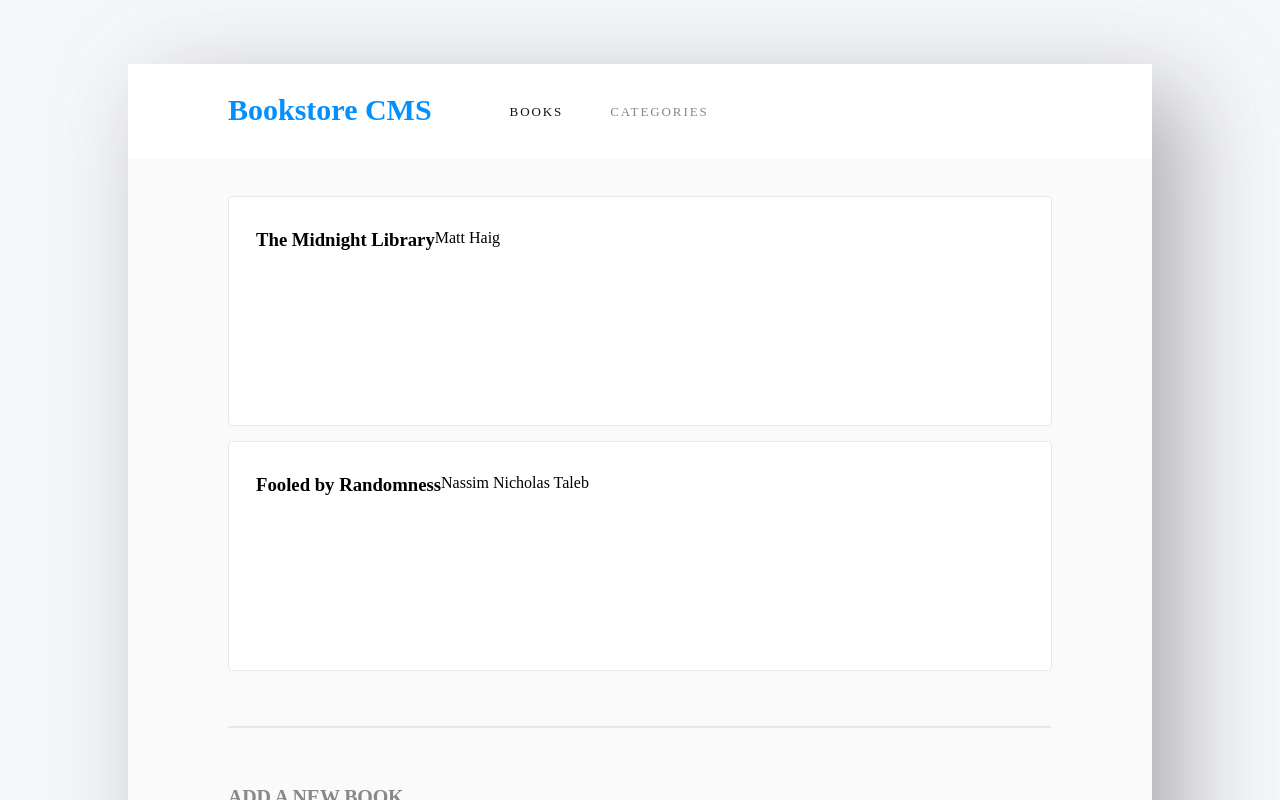
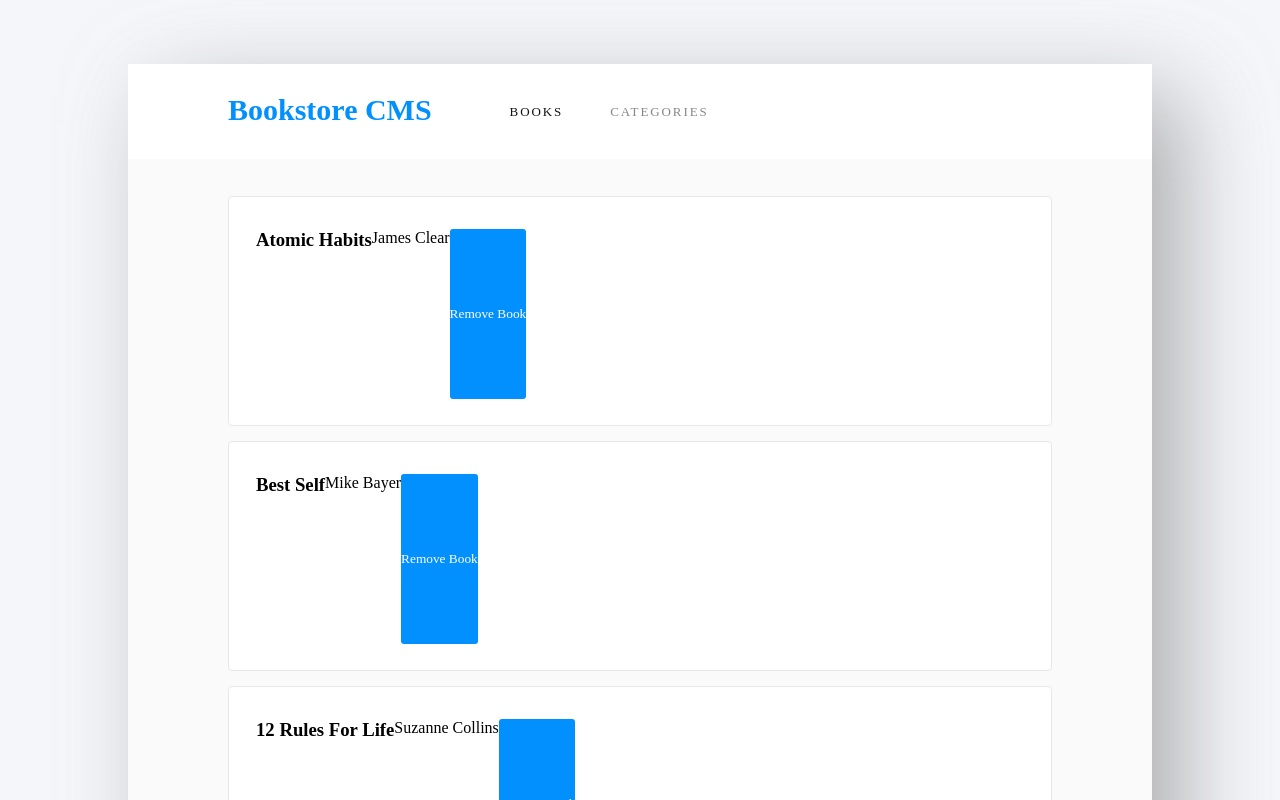
Before and after one commit to NATASHA-ct/DigitalLibrary, a React (Create React App) app: page / in a window 1280 px wide. Shown: the top 800 px of the page. Built offline with nearby package versions, Linux system fonts and the light colour scheme.

Commit message:
Add reducers

```diff
--- a/src/App.js
+++ b/src/App.js
@@ -2,26 +2,13 @@
 import Navbar from './components/Navbar';
 import Book from './components/Book';
 import Category from './components/Category';
-
-const Books = [
-  {
-    id: '1',
-    title: 'The Midnight Library',
-    author: 'Matt Haig',
-  },
-  {
-    id: '2',
-    title: 'Fooled by Randomness',
-    author: 'Nassim Nicholas Taleb',
-  },
-];
 
 function App() {
   return (
     <div className="App">
       <Navbar />
       <Routes>
-        <Route path="/" element={<Book item={Books} />} />
+        <Route path="/" element={<Book />} />
         <Route path="/Category" element={<Category />} />
       </Routes>
     </div>
--- a/src/components/Book.js
+++ b/src/components/Book.js
@@ -1,22 +1,24 @@
 import React from 'react';
-import PropTypes from 'prop-types';
+import { shallowEqual, useSelector } from "react-redux";
 import BookList from './Booklist';
 import Form from './Form';
 
-const Book = (props) => {
-  const { item } = props;
+const Book = () => {
+  const newBook = useSelector((state) => state.books, shallowEqual);
 
   return (
     <ul className="allBooks">
-      {item.map((data) => (
-        <BookList key={data.id} title={data.title} author={data.author} />))}
+      {newBook.map((data) => (
+        <BookList
+          key={data.id}
+          id={data.id}
+          title={data.title}
+          author={data.author}
+        />
+      ))}
       <Form />
     </ul>
   );
 };
 
-Book.propTypes = {
-  item: PropTypes.string.isRequired,
-};
-
 export default Book;
--- a/src/components/Booklist.js
+++ b/src/components/Booklist.js
@@ -1,18 +1,27 @@
 import React from 'react';
 import PropTypes from 'prop-types';
+import { useDispatch } from "react-redux";
+import { removeBook } from "../../redux/Book/book";
 
 const BookList = (props) => {
-  const { title, author } = props;
-
+  const { id, title, author } = props;
+  const dispatch = useDispatch();
+  const clickHandler = () => {
+  dispatch(removeBook(id));
+    };
   return (
-    <li>
-      <h3>{title}</h3>
-      <p>{author}</p>
+    <li className='bookItem'>
+      <h3 className='title'>{title}</h3>
+      <p className='author'>{author}</p>
+      <button className="rmvBtn" type="button" onClick={clickHandler}>
+        Remove Book
+      </button>
     </li>
   );
 };
 
 BookList.propTypes = {
+  id: PropTypes.string.isRequired,
   title: PropTypes.string.isRequired,
   author: PropTypes.string.isRequired,
 };
--- a/src/components/Form.js
+++ b/src/components/Form.js
@@ -1,15 +1,39 @@
 /*eslint-disable */
+import { useDispatch } from "react-redux";
+import { addBook } from "../../redux/Book/book";
 
-const Form = () => (
+const Form = () => {
+  const dispatch = useDispatch();
+  const addBookHandler = (e) => {
+    e.preventDefault();
+    const title = e.target[0].value;
+    const author = e.target[1].value;
+    dispatch(addBook(title, author));
+  };
+  return (
     <div className="formcontainer">
       <div className="Line"></div>
-    <form className="form">
+      <form className="form" onSubmit={addBookHandler}>
         <h2 className="form-hd">ADD A NEW BOOK</h2>
         <div className="all-inputs">
-        <input className="inputTittle" type="text" placeholder="Book title" />
-        <select className="inputCategories" disabled selected>
-          <option value="" className="catoption">Categories</option>
+          <input
+            onChange={() => {}}
+            className="inputTittle"
+            type="text"
+            placeholder="Book title"
+          />
+
+          <select
+            onChange={() => {}}
+            className="inputCategories"
+            disabled
+            selected
+          >
+            <option value="" className="catoption">
+              Categories
+            </option>
           </select>
+
           <button className="addbtn" type="submit">
             ADD BOOK
           </button>
@@ -17,5 +41,6 @@
       </form>
     </div>
   );
+};
 
 export default Form;
--- /dev/null
+++ b/src/redux/Book/book.js
@@ -0,0 +1,57 @@
+import { v4 as rid } from "uuid";
+
+const LOAD = "bookStore/book/LOAD_BOOK";
+const ADD = "bookStore/book/ADD_BOOK";
+const REMOVE = "bookStore/book/REMOVE_Book";
+
+const newBook = [
+  {
+    id: rid(),
+    title: "Atomic Habits",
+    author: "James Clear",
+  },
+  {
+    id: rid(),
+    title: "Best Self",
+    author: "Mike Bayer",
+  },
+  {
+    id: rid(),
+    title: "12 Rules For Life",
+    author: "Suzanne Collins",
+  },
+];
+
+export const bookReducer = (state = newBook, action = {}) => {
+  const remove = (sourceList, value) => {
+    const index = sourceList.indexOf(value);
+    if (index >= 0 && index < sourceList.length) {
+      return [...sourceList.slice(0, index), ...sourceList.slice(index + 1)];
+    }
+    return sourceList;
+  };
+  const { value } = action;
+  switch (action.type) {
+    case LOAD:
+      return [...state];
+    case ADD:
+      return [...state, value];
+    case REMOVE:
+      return remove(state, state.filter((item) => item.id === value)[0]);
+    default:
+      return state;
+  }
+};
+
+export const loadBook = () => ({
+  type: LOAD,
+});
+export const addBook = (title, author) => ({
+  type: ADD,
+  value: { id: rid(), title, author },
+});
+
+export const removeBook = (book) => ({
+  type: REMOVE,
+  value: book,
+});
--- /dev/null
+++ b/src/redux/Categories/categories.js
@@ -0,0 +1,15 @@
+const checkStatusAction = "/src/redux/Categories/checkingStatusAction";
+
+export const categoriesReducer = (state = [], action = {}) => {
+  switch (action.type) {
+    case checkStatusAction:
+      return "under construction";
+    default:
+      return state;
+  }
+};
+
+export const checkStatus = (category) => ({
+  type: checkStatusAction,
+  category,
+});
--- /dev/null
+++ b/src/redux/configureStore.js
@@ -0,0 +1,12 @@
+import { configureStore } from "@reduxjs/toolkit";
+import { bookReducer } from "./Book/book";
+import { categoriesReducer } from "./Categories/categories";
+
+const store = configureStore({
+  reducer: {
+    books: bookReducer,
+    categories: categoriesReducer,
+  },
+});
+
+export default store;
```
Also changed, not shown: src/index.js (+5 -3 lines). Lines whose indentation alone changed are shown as unchanged.
